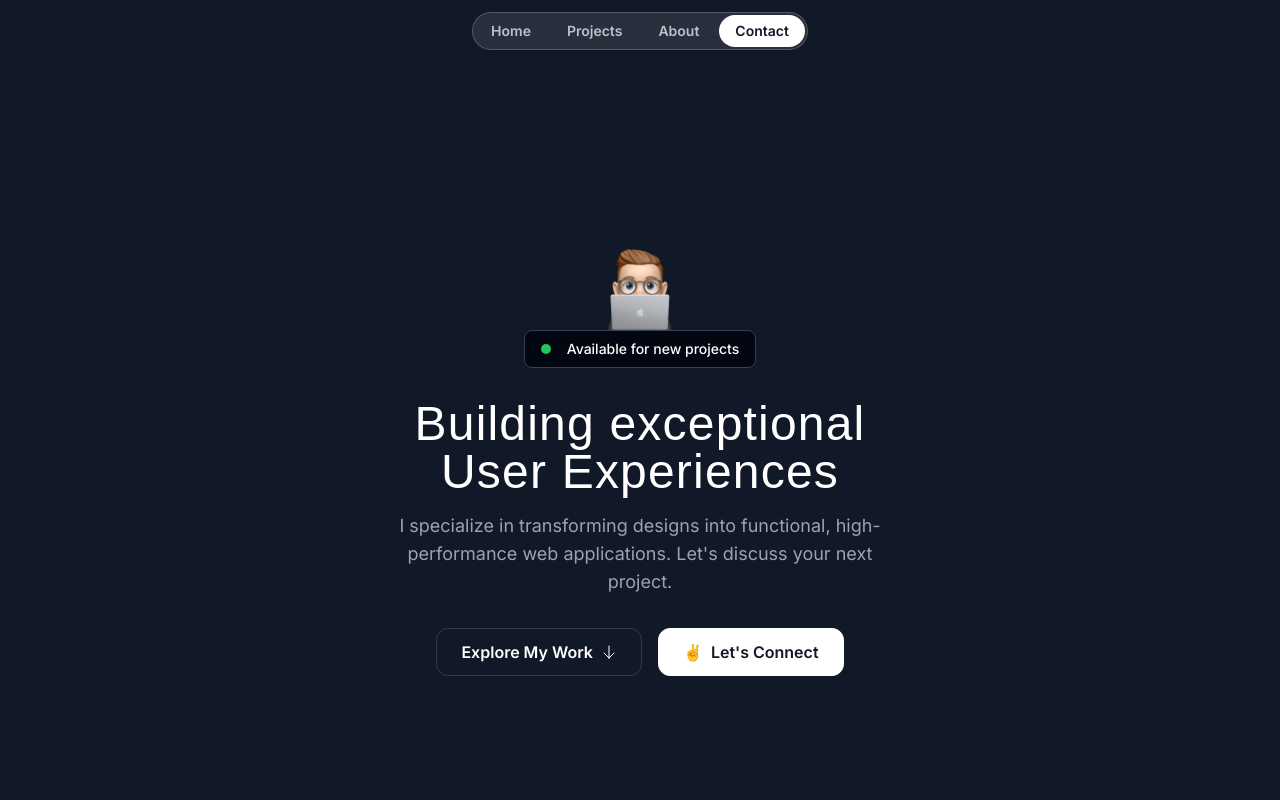
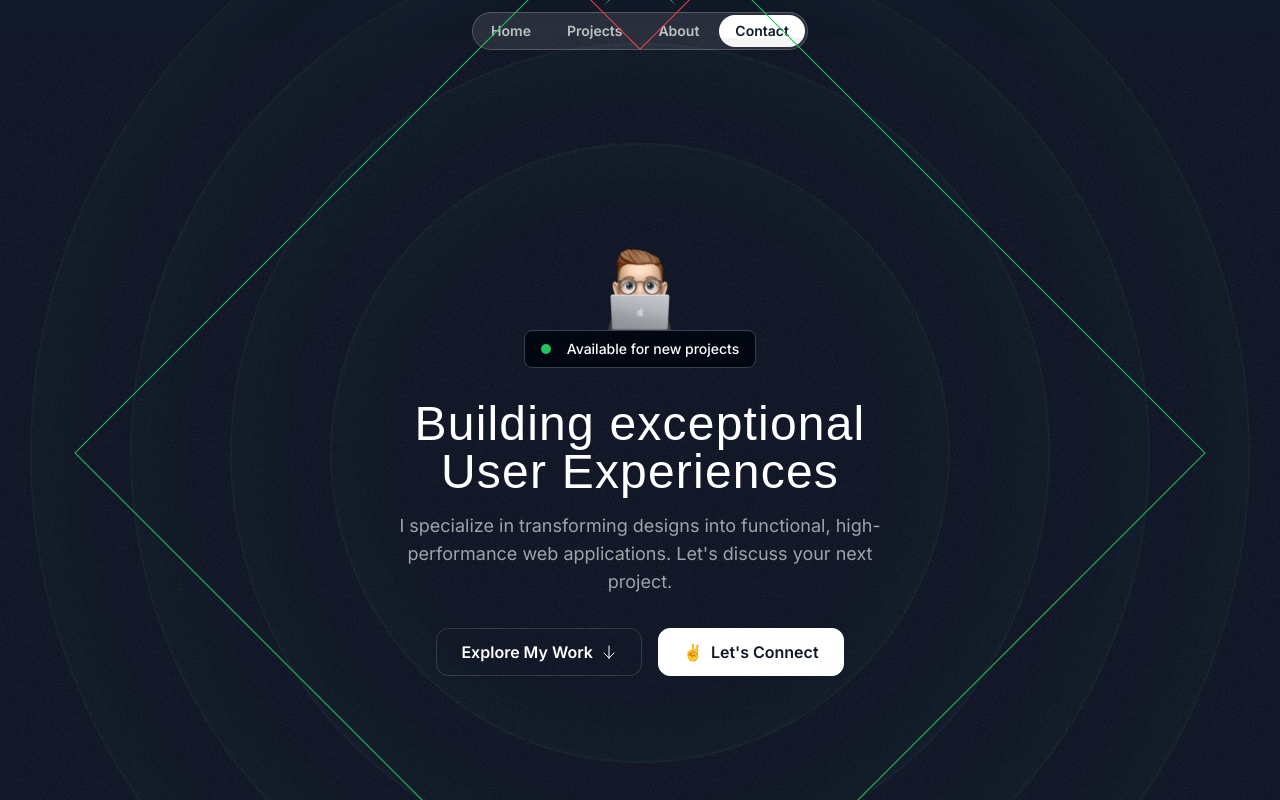
Before and after one commit to fedupp23/portfolio-2024, a Next.js app: page / in a window 1280 px wide. Shown: the top 800 px of the page. Built offline with nearby package versions, Linux system fonts and the light colour scheme; a web font is replaced by a local one.

Commit message:
made orbiting star a component as a hero orbit and  passing props to ot

```diff
--- a/src/app/globals.css
+++ b/src/app/globals.css
@@ -11,4 +11,7 @@
     .nav-item{
         @apply px-4 py-1.5 rounded-full text-white/70 text-sm font-semibold hover:bg-white/10 hover:text-white transition duration-500 ease-in-out
     }
+    .hero-ring{
+        @apply absolute inset-0  border-2 top-1/2 left-1/2 -translate-x-1/2 -translate-y-1/2 rounded-full border-emerald-300/5 shadow-[0_0_80px_inset] shadow-emerald-300/5
+    }
 }
--- /dev/null
+++ b/src/components/HeroOrbit.tsx
@@ -0,0 +1,17 @@
+import { PropsWithChildren } from "react"
+
+export const HeroOrbit=({children ,size,rotation }:PropsWithChildren<{size:number; rotation:number;}>)=>{
+    return(
+        <div className='absolute left-1/2 top-1/2 -translate-x-1/2 -translate-y-1/2'>
+      <div className='border border-green-500 size-[800px]' style={{
+        transform:`rotate(${rotation}deg)`,
+        height:`($(size)px)`,
+        width:`$(size)px`,
+      }}> {/**the outerbox animation is wrapped under another div so it would not collide with another */}
+      <div className='border border-red-500 inline-flex'>
+        {children}
+      </div>
+      </div>
+      </div>
+    )
+}
--- a/src/sections/Hero.tsx
+++ b/src/sections/Hero.tsx
@@ -1,10 +1,20 @@
 import memojiImage from '@/assets/images/memoji-computer.png';
 import Image from 'next/image';
 import ArrowDown from '@/assets/icons/arrow-down.svg';
-
+import grainImage from '@/assets/images/grain.jpg';
+import StarIcon from '@/assets/icons/star.svg';
+import { HeroOrbit } from '@/components/HeroOrbit';
 export const HeroSection = () => {
   return (
-    <div className='py-[90px] overflow-hidden md:py-48 lg:py-48'>
+    <div className='py-[90px]  md:py-48 lg:py-48  relative z-0 overflow-x-clip'>
+      <div className='absolute inset-0 -z-50 h-screen opacity-5'style={{backgroundImage:`url(${grainImage.src})`,top:'0'}}></div>
+      <div  className='size-[620px] hero-ring'></div>
+      <div  className='size-[820px] hero-ring'></div>
+      <div  className='size-[1020px] hero-ring'></div>
+      <div  className='size-[1220px] hero-ring '></div>
+      <HeroOrbit size={800} rotation={45}>
+        <StarIcon className='size-28 text-emerald-300' />
+      </HeroOrbit>
       <div className="container mx-auto">
         <div className='flex flex-col items-center overflow-hidden'>
           <Image src={memojiImage} className='w-[100px]' alt='person peeking from behind the laptop' />
```
